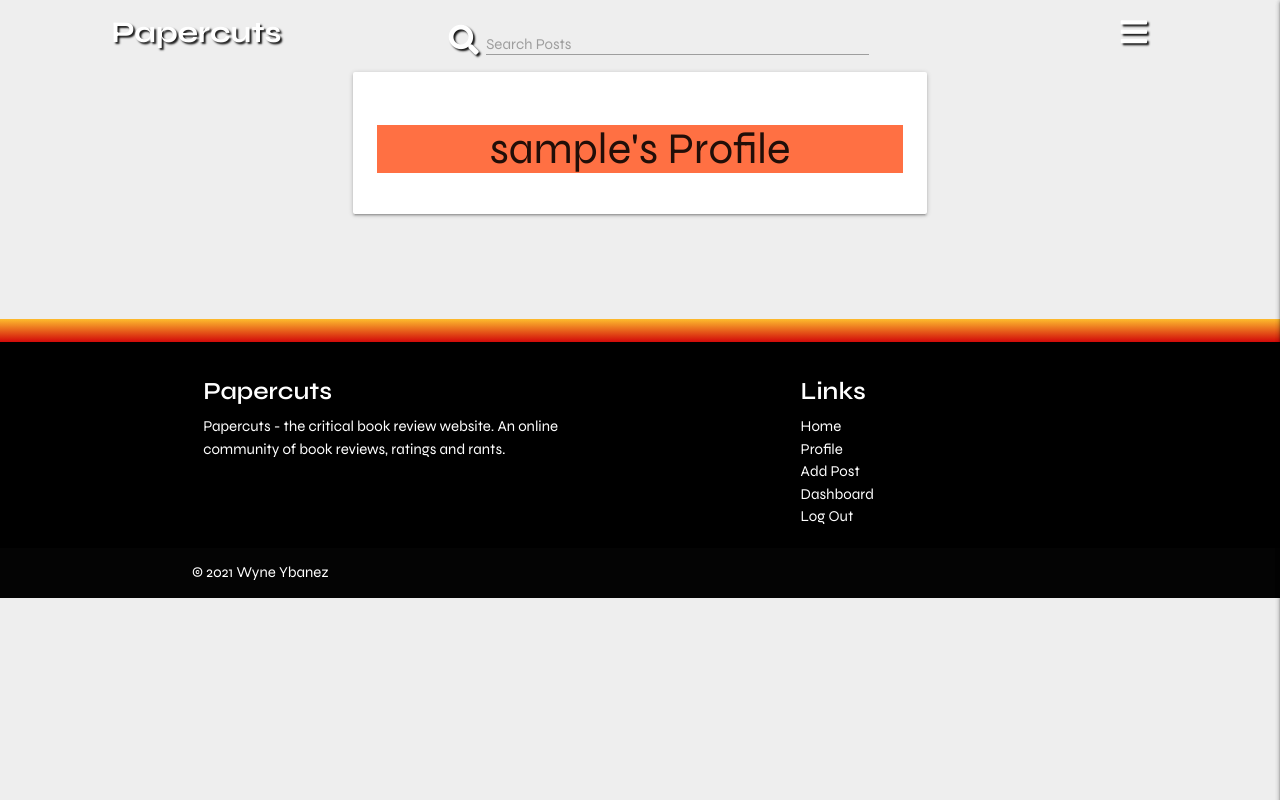
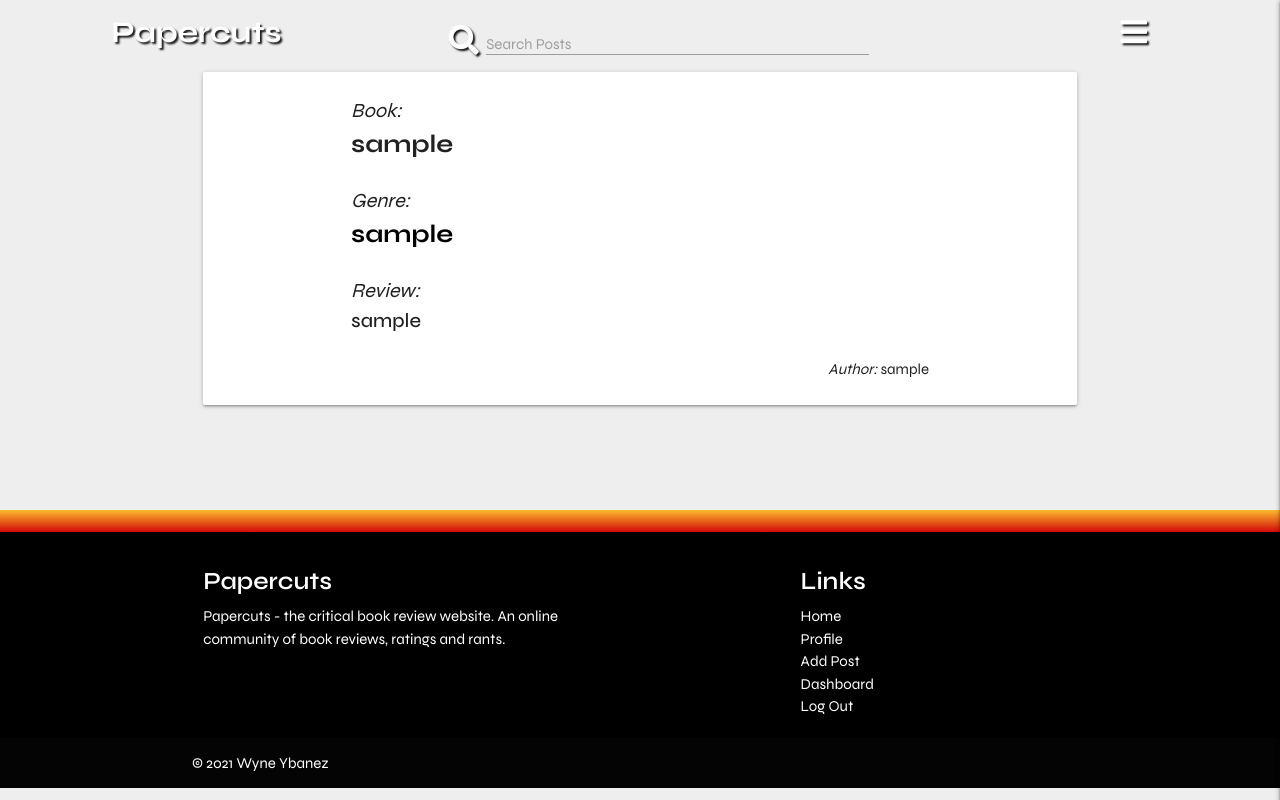
Before and after one commit to wyne-ybanez/PaperCut, a Flask app: page /profile/1 in a window 1280 px wide. Run offline with Flask 2, Linux system fonts and the light colour scheme; the visitor is signed in with stand-in values (Sample User, id 1); a database or web service that is not in the repository returns one stand-in record (values such as "Sample title"); some libraries are stand-ins or nearby versions.

Commit message:
Add profile.html template, add compressed images

```diff
--- a/static/css/style.css
+++ b/static/css/style.css
@@ -241,7 +241,6 @@ header.masthead .post-heading .meta a {
 #post-card {
   display: flex;
   flex-direction: column;
-  align-items: flex-start;
   justify-content: space-between;
 }
 
@@ -257,6 +256,13 @@ header.masthead .post-heading .meta a {
 .card {
   box-shadow: 0px 8px 15px rgb(0 0 0 / 30%);
   margin: 30px 10px;
+}
+
+.truncate {
+  width: auto;
+  white-space: nowrap;
+  overflow: hidden;
+  text-overflow: ellipsis;
 }
 
 /* Color gradient from: https://mycolor.space/gradient?ori=to+left&hex=%233418B0&hex2=%23EB8512&sub=1 */
--- a/templates/profile.html
+++ b/templates/profile.html
@@ -2,11 +2,24 @@
 {% block content %}
 
     <div class="row">
-        <div class="col s12 m8 offset-m2">
+        <div class="col s12">
             <div class="card-panel">
-                <h3 class="center-align deep-orange lighten-1">
-                    {{ username }}'s Profile
-                </h3>
+                <!-- Profile Content -->
+                <div class="card-content">
+                    <div class="container">
+                    <p style="font-size: 20px;"><em>Book:</em></p>
+                    <p class="book">{{ username }}</p>
+                    <br>
+                    <p style="font-size: 20px;"><em>Genre:</em></p>
+                    <p class="card-genre black-text">{{ username }}</p>
+                    <br>
+                    <p style="font-size: 20px;"><em>Review:</em></p>
+                    <p class="review"><strong>{{- username -}}</strong></p>
+                    <br>
+                    <p class="right-align"><em>Author:</em> {{ username }}</p>
+
+                    </div>
+                </div>
             </div>
         </div>
     </div>
--- a/templates/review.html
+++ b/templates/review.html
@@ -6,6 +6,7 @@
 <div class="row">
     <div class="col s12">
         <div class="card">
+          <!-- Action buttons -->
           <div class="card-image">
             <a href="{{ url_for('add_post', post_id=post._id) }}" class="btn-floating plus halfway-fab
               waves-effect waves-light orange">
@@ -22,6 +23,7 @@
               </a>
             {% endif %}
           </div>
+          <!-- Content -->
           <div class="card-content">
             <div class="container">
               <p style="font-size: 20px;"><em>Book:</em></p>
```
Also changed, not shown: templates/index.html (+4 -4 lines), static/images/adventure.jpeg, static/images/comedy.jpeg, static/images/fantasy.jpeg, static/images/nature.jpeg (added), static/images/nature.jpg (deleted), static/images/none.jpeg, static/images/romance.jpeg, static/images/space.jpeg, static/images/thriller.jpeg.
